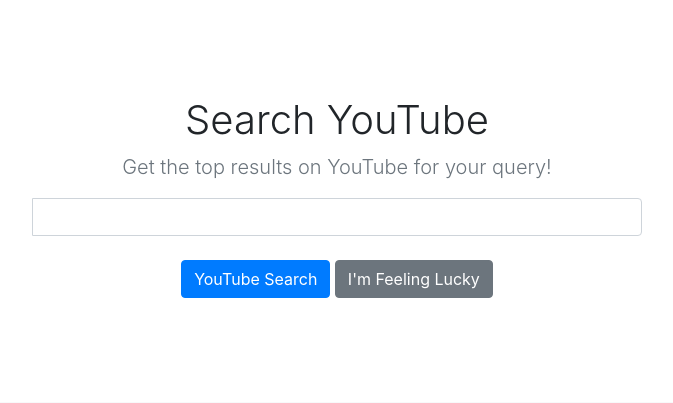
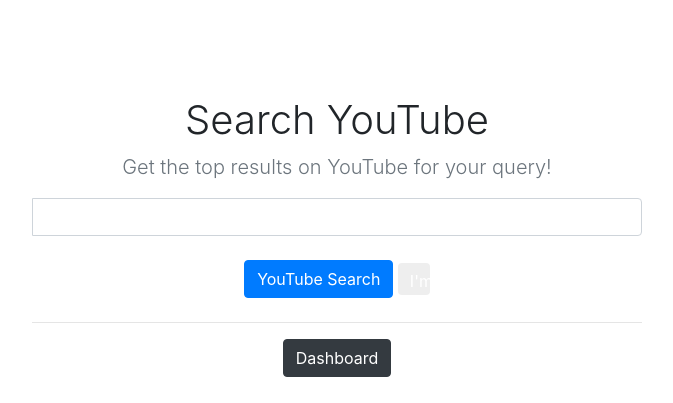
Before and after one commit to unnat404/youtube_rest_api, a Django app: page /search/ in a window 1280 px wide. Shown: the top 403 px of the page, without its empty margins (303-976 px from the left). Run offline with Django 3.2, Linux system fonts and the light colour scheme; some libraries are stand-ins or nearby versions.

Commit message:
connected search & dashboard apps

```diff
--- a/youtube_rest_api/video_search/static/video_search/album.css
+++ b/youtube_rest_api/video_search/static/video_search/album.css
@@ -31,3 +31,21 @@
 footer p {
   margin-bottom: .25rem;
 }
+
+.addMore{
+  border: none;
+  width: 32px;
+  height: 32px;
+  background-color: #eee;
+  transition: all ease-in-out 0.2s;
+  cursor: pointer;
+  pointer-events: auto;
+}
+.addMore:hover{
+  border: 1px solid #888;
+  background-color: #ddd;
+}
+
+.button{
+  pointer-events: auto;
+}
--- a/youtube_rest_api/video_search/templates/video_search/search.html
+++ b/youtube_rest_api/video_search/templates/video_search/search.html
@@ -25,6 +25,9 @@
     </style>
     <!-- Custom styles for this template -->
     <link href="{% static 'video_search/album.css' %}" rel="stylesheet">
+
+    <base href="http://127.0.0.1:8000/" target="_blank">
+    <!-- Modify the new base url here or get it from backend as a context variable  -->
   </head>
   <body>
 
@@ -41,7 +44,14 @@
       </div>
       <p>
         <button type="submit" name="submit" value="search" class="btn btn-primary my-2">YouTube Search</button>
-        <button type="submit" name="submit" value="lucky" class="btn btn-secondary my-2">I'm Feeling Lucky</button>
+        <button type="submit" name="submit" value="lucky" class="btn btn-secondary my-2 addMore" title="sample text">I'm Feeling Lucky</button>
+        <!-- &#9432;   -->
+      </p>
+      <hr>
+
+      <p>
+        <!-- <button class="btn btn-success" onclick=" window.open('http://google.com','_blank')"> Google</button> -->
+        <a class="btn btn-dark" href="dashboard/" target="_blank"> Dashboard </a>
       </p>
       </form>
     </div>
```
Also changed, not shown: youtube_rest_api/video_search/templates/video_search/index.html (+7 -0 lines), youtube_rest_api/db.sqlite3. Lines whose indentation alone changed are shown as unchanged.
